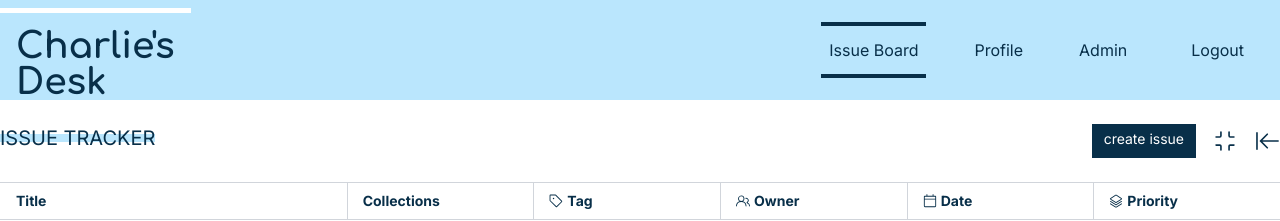
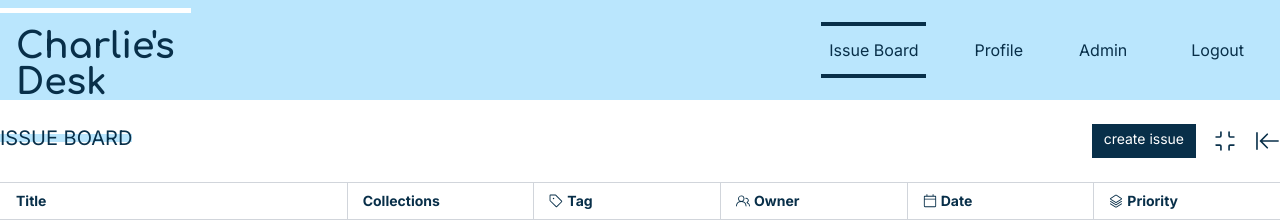
Before and after one commit to badeyesightcat/stackblitz-next-trial, a Next.js app: page /issue-board in a window 1280 px wide. Shown: the top 221 px of the page. Built offline with nearby package versions, Linux system fonts and the light colour scheme.

Commit message:
Modify the page title and give a class for uppercasing the title

```diff
--- a/components/IssueTrackingHeader.tsx
+++ b/components/IssueTrackingHeader.tsx
@@ -35,11 +35,11 @@ const IssueTrackingHeader = () => {
     <div className="flex py-6 justify-between">
       <h2
         className={classNames(
-          "relative text-xl text-[--dark] z-10",
+          "relative text-xl text-[--dark] z-10 uppercase",
           "before:content-[''] before:absolute before:w-full before:h-2 before:bg-[--light] before:left-0 before:top-[30%] before:z-[-1]"
         )}
       >
-        ISSUE TRACKER
+        issue board
       </h2>
 
       <div className="flex gap-4">
```
